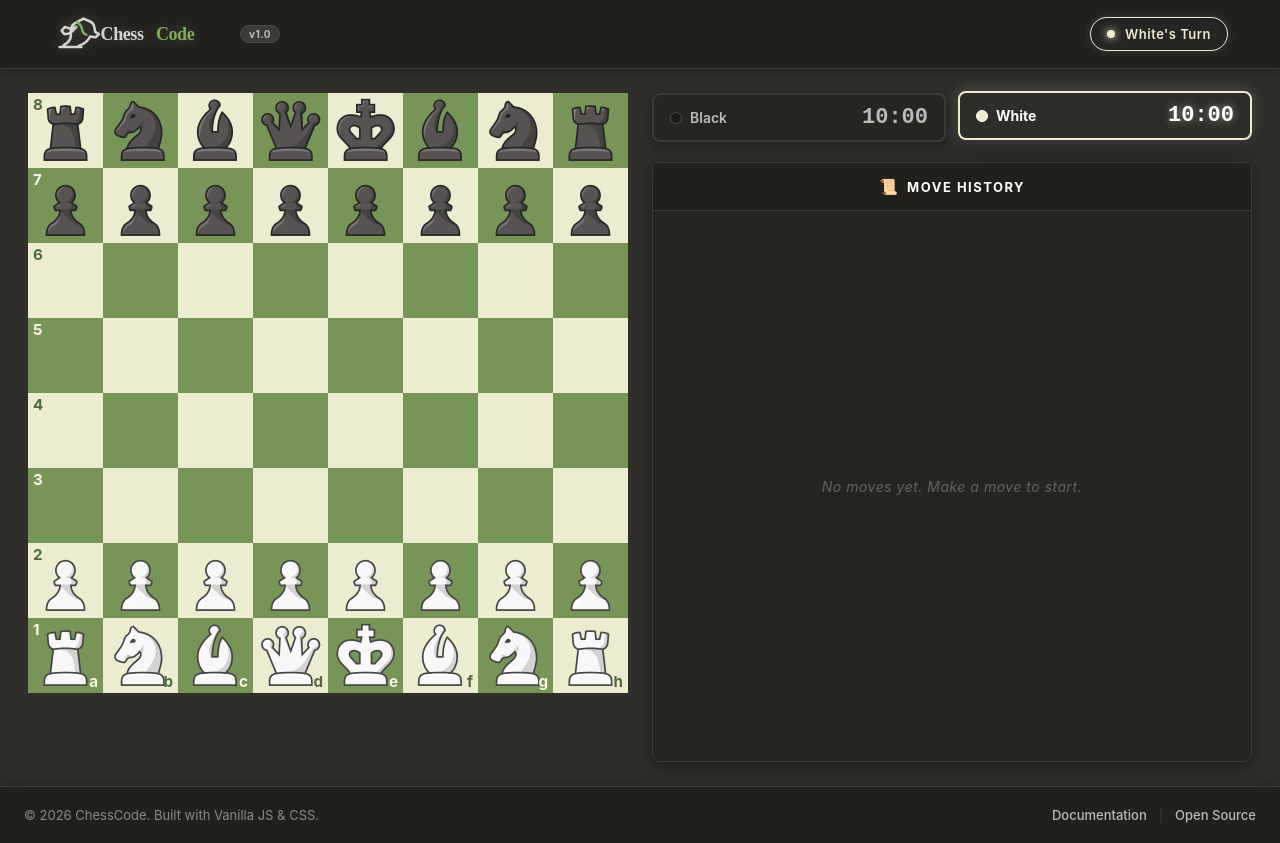
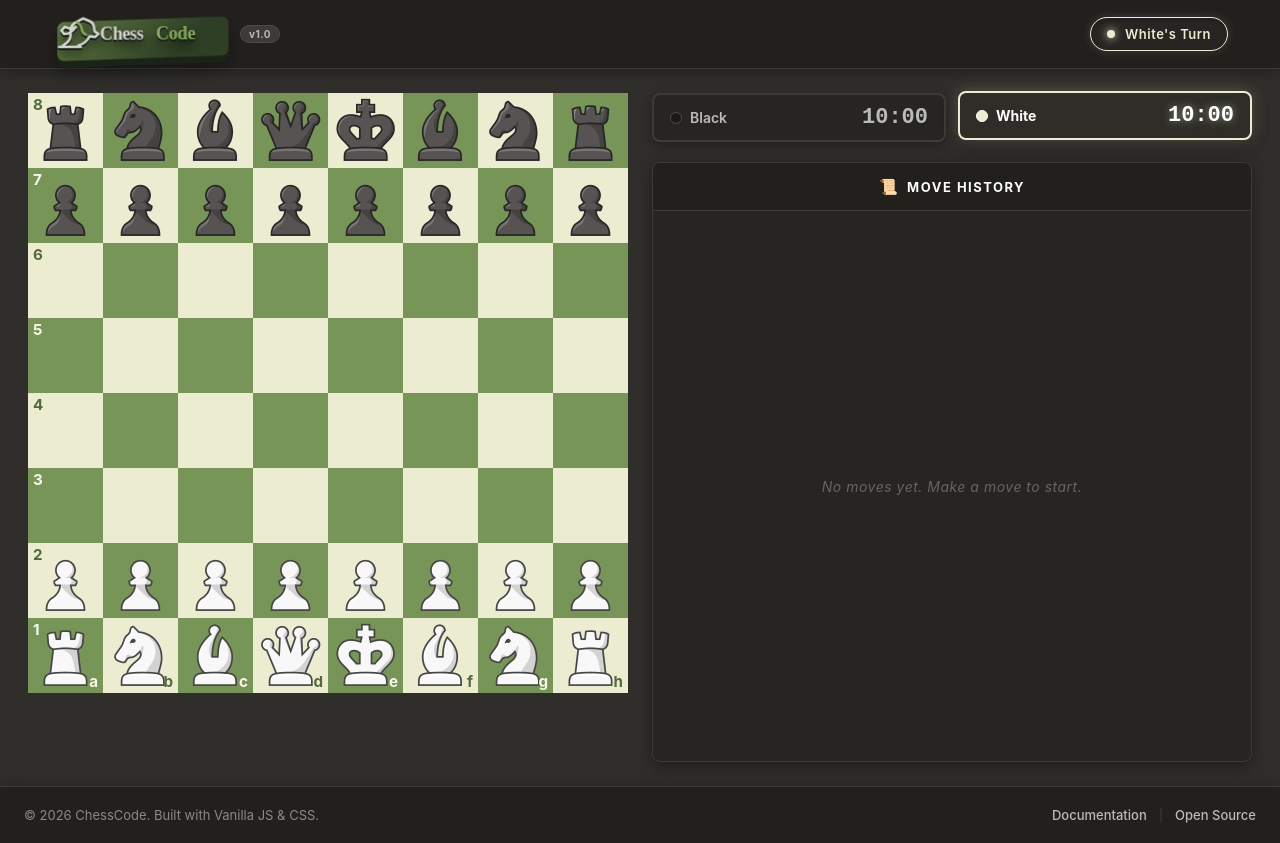
Before and after one commit to sharmaa-abhi/ChessCode, a plain HTML site: page index.html in a window 1280 px wide. Drawn offline with Linux system fonts and the light colour scheme.

Commit message:
Refactor code structure for improved readability and maintainability

```diff
--- a/index.html
+++ b/index.html
@@ -13,7 +13,10 @@
   <header class="app-header">
     <div class="header-content">
       <div class="logo-area">
-        <h1 class="app-title"><img class="logo-image" src="./Assets/chesscode-logo.svg" alt="ChessCode" /></h1>
+          <h1 class="app-title">
+            <span class="logo-mark" aria-hidden="true"></span>
+            <img class="logo-image" src="./Assets/chesscode-logo.svg" alt="ChessCode" />
+          </h1>
         <span class="badge">v1.0</span>
       </div>
       <div class="header-actions">
--- a/style/mobile.css
+++ b/style/mobile.css
@@ -293,6 +293,9 @@
   .logo-image {
     width: 156px;
   }
+  .logo-mark {
+    width: 156px;
+  }
   .footer-content {
     flex-direction: column;
     gap: 12px;
@@ -308,6 +311,9 @@
   .logo-image {
     width: 142px;
   }
+  .logo-mark {
+    width: 142px;
+  }
   .badge {
     display: none;
   }
--- a/style/style.css
+++ b/style/style.css
@@ -328,16 +328,38 @@ body {
   gap: 12px;
 }
 
+.app-title {
+  margin: 0;
+  perspective: 500px;
+}
+
+.logo-mark {
+  position: absolute;
+  width: 176px;
+  height: 40px;
+  margin: 5px 0 0 3px;
+  border-radius: 7px;
+  background: linear-gradient(135deg, #637d42, #2e4025 72%);
+  transform: translateZ(-14px) skewY(-2deg);
+  box-shadow: 0 7px 0 #182216, 0 12px 18px rgba(0, 0, 0, 0.42);
+  opacity: 0.95;
+}
+
 .logo-image {
+  position: relative;
+  z-index: 1;
   display: block;
   width: 176px;
   height: auto;
-  filter: drop-shadow(0 0 6px rgba(255, 255, 255, 0.2));
-  transition: transform 0.3s ease;
+  filter: drop-shadow(0 2px 0 #151914) drop-shadow(0 5px 5px rgba(0, 0, 0, 0.48));
+  transform: rotateX(4deg) rotateY(-5deg);
+  transform-origin: left center;
+  transition: transform 0.3s ease, filter 0.3s ease;
 }
 
 .logo-area:hover .logo-image {
-  transform: rotate(2deg) scale(1.03);
+  transform: rotateX(0deg) rotateY(0deg) translateY(-2px) scale(1.03);
+  filter: drop-shadow(0 3px 0 #151914) drop-shadow(0 9px 8px rgba(0, 0, 0, 0.5));
 }
 
 .app-title {
```
Also changed, not shown: Assets/svgs/chesscode-app-icon.png (added), Assets/svgs/chesscode-brand-horizontal.png (added), Assets/svgs/chesscode-logo-neon.png (added).
